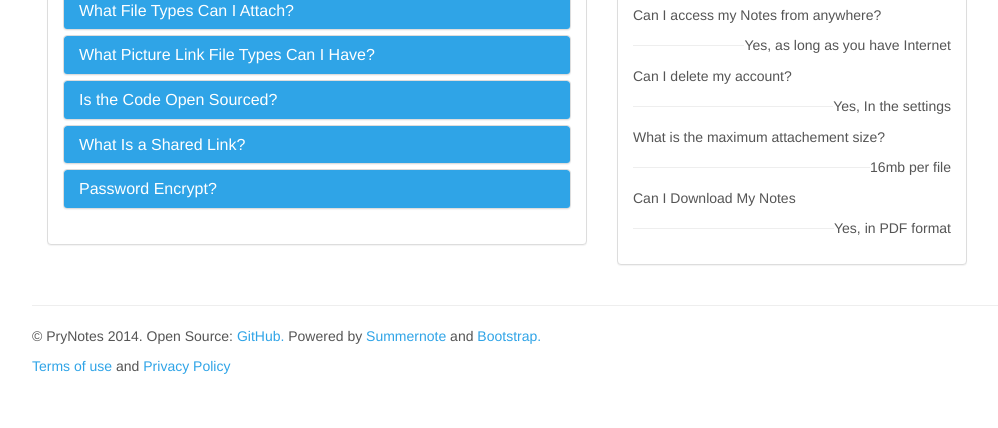
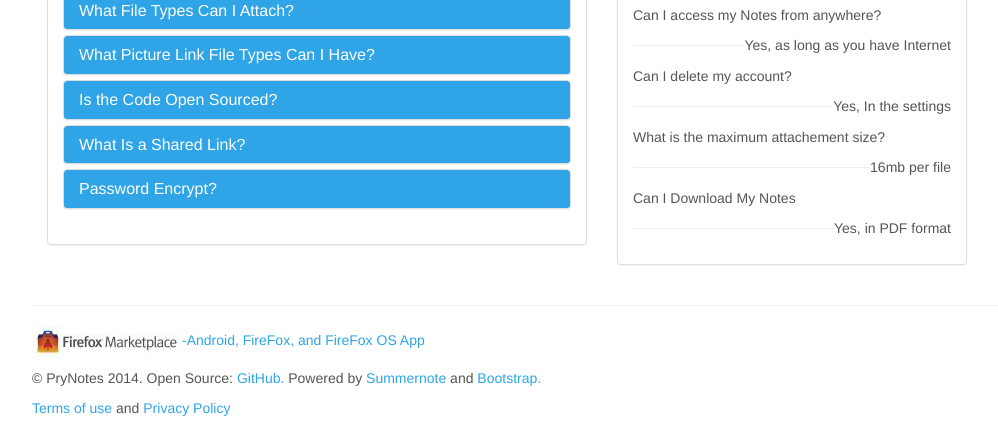
Before and after one commit to derek3x/PryNotes, a Flask app: page /help in a window 1280 px wide. Shown: the part 661-1089 px from the top of the page, without its empty margins (38-1036 px from the left). Before the commit the page ends 1035 px from the top, so only its background shows below. Run offline with Flask 2, Linux system fonts and the light colour scheme; parts of the project's set-up code (start-up, migrations or seed data) failed here and were passed over; some libraries are stand-ins or nearby versions.

Commit message:
added links for firefox app (android, firefox os, and firefox desktop)

```diff
--- a/app/templates/base.html
+++ b/app/templates/base.html
@@ -66,6 +66,7 @@
     {% block content %}{% endblock %}
     <div class="container">
         <hr>
+        <p><a href="https://marketplace.firefox.com/app/prynotes" target="_blank"> <img src="/static/firefox.jpg">-Android, FireFox, and FireFox OS App</a></p>
         <p>&copy; PryNotes 2014. Open Source: <a href="https://github.com/derek3x/PryNotes" target="_blank">GitHub.</a>  Powered by <a href="http://hackerwins.github.io/summernote/" target="_blank"> Summernote</a> and <a href="http://getbootstrap.com" target="_blank"> Bootstrap.</a></p>
         <p><a href="{{url_for('terms')}}">Terms of use</a> and <a href="{{url_for('privacy')}}">Privacy Policy</a></p>
     </div>
```
Also changed, not shown: app/static/firefox.jpg (added).
